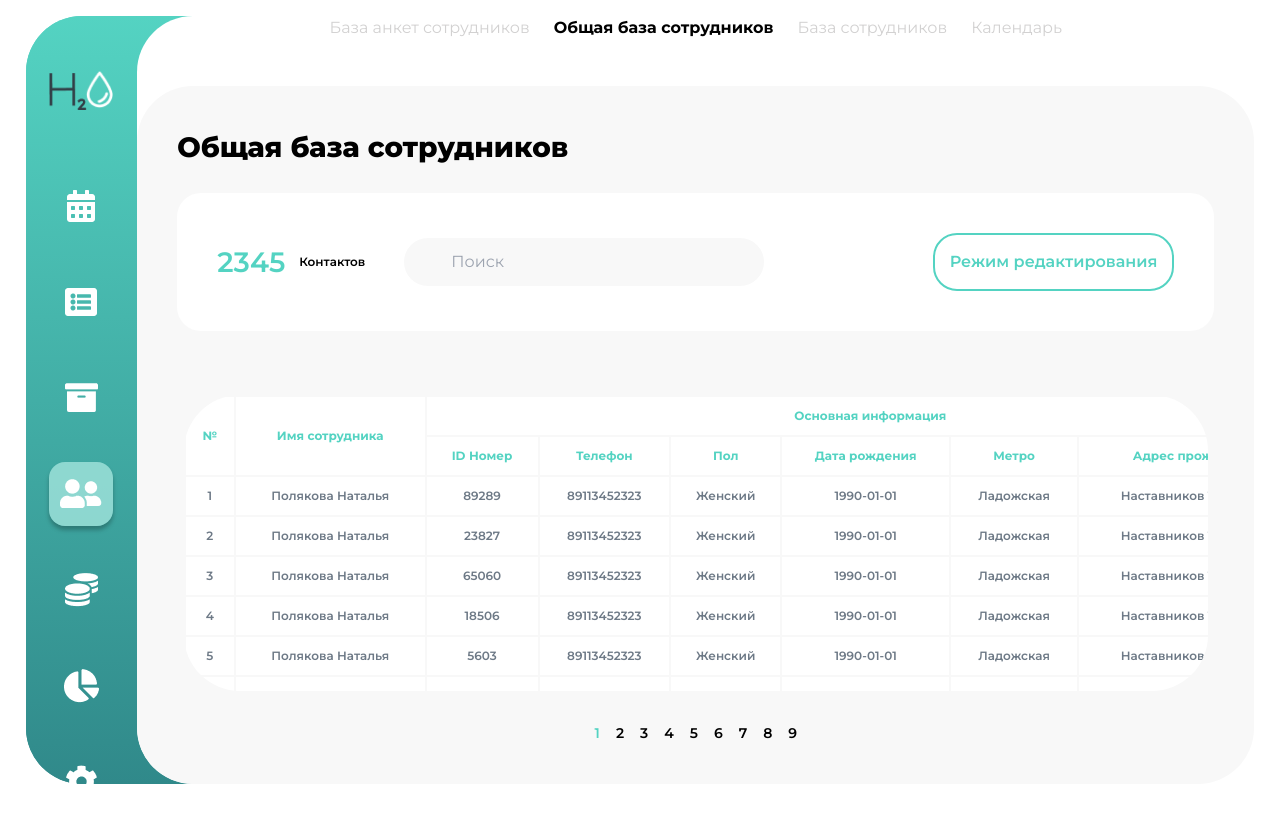
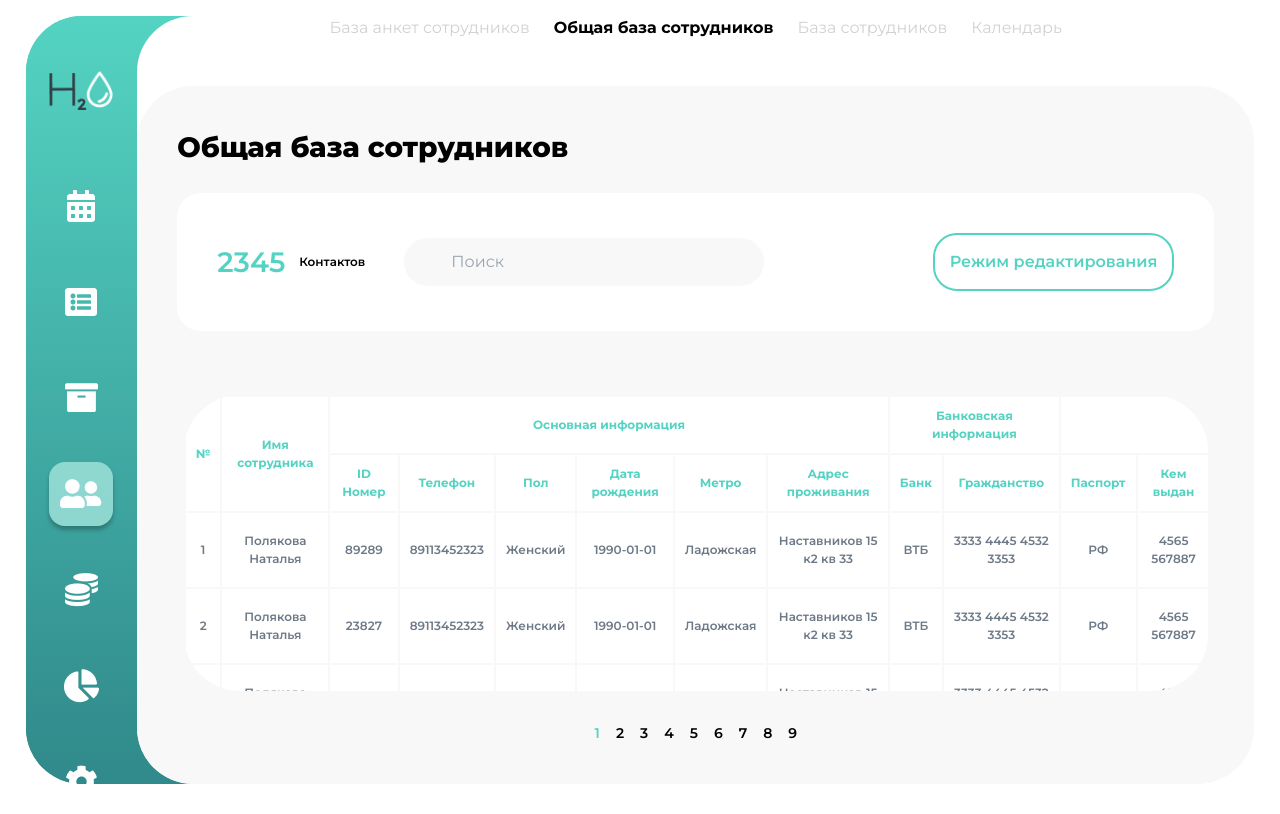
Before and after one commit to sohodoll/h2o, a React (Vite) app: page /full-employees-database in a window 1280 px wide. Built offline with nearby package versions, Linux system fonts and the light colour scheme.

Commit message:
feat: add sort and refactor

```diff
--- /dev/null
+++ b/src/api/getEmployees.ts
@@ -0,0 +1,24 @@
+import { store } from 'store/store';
+
+export const getEmployees = ({
+  pageNum,
+  sort,
+}: {
+  pageNum: number;
+  sort?: { type: 'id' | 'count'; order: 'asc' | 'desc' };
+}) => {
+  const { employees } = store;
+  let currentPageEmployees = employees[pageNum];
+
+  if (sort) {
+    const { type, order } = sort;
+    currentPageEmployees = currentPageEmployees.sort((a, b) => {
+      if (order === 'asc') {
+        return a[type] - b[type];
+      }
+      return b[type] - a[type];
+    });
+  }
+
+  return currentPageEmployees;
+};
--- a/src/components/Main/GeneralEmployeesPage/GeneralEmployeesPage.tsx
+++ b/src/components/Main/GeneralEmployeesPage/GeneralEmployeesPage.tsx
@@ -1,49 +1,30 @@
 import { store } from 'store/store';
 import React, { useEffect } from 'react';
 import styles from './styles.module.css';
-
-const getEmployees = ({ pageNum }: { pageNum: number }) => {
-  const { employees } = store;
-
-  const mapped = employees[pageNum].map((employee) => {
-    return (
-      <tr className={styles.employeeRow} key={employee.id}>
-        <td>{employee.count}</td>
-        <td>{employee.name}</td>
-        <td colSpan={1}>{employee.id}</td>
-        <td colSpan={1}>{employee.cell}</td>
-        <td colSpan={1}>{employee.gender}</td>
-        <td colSpan={1}>{employee.birthDate}</td>
-        <td colSpan={1}>{employee.station}</td>
-        <td colSpan={1}>{employee.address}</td>
-        <td colSpan={1}>{employee.bank}</td>
-        <td colSpan={1}>{employee.cardNum}</td>
-      </tr>
-    );
-  });
-
-  return mapped;
-};
+import { SortType } from './types/SortType';
+import { EmployeesElements } from './components/EmployeesElements';
 
 export const GeneralEmployeesPage = () => {
   const [page, setPage] = React.useState(1);
+  const [sort, setSort] = React.useState<SortType>({
+    type: 'count',
+    order: 'asc',
+  });
+
   const [employees, setEmployees] = React.useState(
-    getEmployees({ pageNum: page })
+    EmployeesElements({ pageNum: page, sort })
   );
 
-  const changePageNum = (
-    e: React.MouseEvent<HTMLButtonElement, MouseEvent>
-  ) => {
-    const target = e.target as HTMLDivElement;
-    const pageNum = target.innerText;
-    setPage(+pageNum);
-  };
+  const changePageNum = React.useCallback(
+    (e: React.MouseEvent<HTMLButtonElement, MouseEvent>) => {
+      const target = e.target as HTMLDivElement;
+      const pageNum = target.innerText;
+      setPage(+pageNum);
+    },
+    []
+  );
 
-  useEffect(() => {
-    setEmployees(getEmployees({ pageNum: page }));
-  }, [page]);
-
-  const createPages = () => {
+  const createPages = React.useCallback(() => {
     const { totalCount } = store;
     const pages = [];
     for (let i = 1; i <= Math.ceil(totalCount / 8); i++) {
@@ -60,7 +41,27 @@ export const GeneralEmployeesPage = () => {
       pages.push(pageElement);
     }
     return pages;
-  };
+  }, [page, changePageNum]);
+
+  const sortById = React.useCallback(() => {
+    if (!sort) {
+      setSort({ type: 'id', order: 'asc' });
+    } else {
+      setSort({ type: 'id', order: sort.order === 'asc' ? 'desc' : 'asc' });
+    }
+  }, [sort]);
+
+  const sortByNum = React.useCallback(() => {
+    if (!sort) {
+      setSort({ type: 'count', order: 'asc' });
+    } else {
+      setSort({ type: 'count', order: sort.order === 'asc' ? 'desc' : 'asc' });
+    }
+  }, [sort]);
+
+  useEffect(() => {
+    setEmployees(EmployeesElements({ pageNum: page, sort }));
+  }, [page, sort]);
 
   return (
     <div className={`w-full h-full ${styles.generalEmployeesPage}`}>
@@ -85,20 +86,36 @@ export const GeneralEmployeesPage = () => {
           <table>
             <thead className={styles.tableHead}>
               <tr>
-                <th rowSpan={2}>№</th>
+                <th onClick={sortByNum} rowSpan={2}>
+                  №
+                </th>
                 <th rowSpan={2}>Имя сотрудника</th>
                 <th colSpan={6}>Основная информация</th>
                 <th colSpan={2}>Банковская информация</th>
+                <th colSpan={11}>Документы сотрудника</th>
               </tr>
               <tr>
-                <th colSpan={1}>ID Номер</th>
+                <th onClick={sortById} colSpan={1}>
+                  ID Номер
+                </th>
                 <th colSpan={1}>Телефон</th>
                 <th colSpan={1}>Пол</th>
                 <th colSpan={1}>Дата рождения</th>
                 <th colSpan={1}>Метро</th>
                 <th colSpan={1}>Адрес проживания</th>
                 <th colSpan={1}>Банк</th>
-                <th colSpan={1}>Номер карты</th>
+                <th colSpan={1}>Гражданство</th>
+                <th colSpan={1}>Паспорт</th>
+                <th colSpan={1}>Кем выдан</th>
+                <th colSpan={1}>Срок действия</th>
+                <th colSpan={1}>Место рождения</th>
+                <th colSpan={1}>Адрес прописки</th>
+                <th colSpan={1}>Срок действия</th>
+                <th colSpan={1}>Патент</th>
+                <th colSpan={1}>Срок дейтсвия</th>
+                <th colSpan={1}>СНИЛС</th>
+                <th colSpan={1}>ИНН</th>
+                <th colSpan={1}>Мед. книжка</th>
               </tr>
             </thead>
             <tbody className={styles.tableBody}>{employees}</tbody>
--- /dev/null
+++ b/src/components/Main/GeneralEmployeesPage/components/EmployeesElements.tsx
@@ -0,0 +1,42 @@
+import { getEmployees } from 'api/getEmployees';
+import styles from '../styles.module.css';
+
+export const EmployeesElements = ({
+  pageNum,
+  sort,
+}: {
+  pageNum: number;
+  sort?: { type: 'id' | 'count'; order: 'asc' | 'desc' };
+}) => {
+  const currentPageEmployees = getEmployees({ pageNum, sort });
+
+  const mapped = currentPageEmployees.map((employee) => {
+    return (
+      <tr className={styles.employeeRow} key={employee.id}>
+        <td>{employee.count}</td>
+        <td>{employee.name}</td>
+        <td colSpan={1}>{employee.id}</td>
+        <td colSpan={1}>{employee.cell}</td>
+        <td colSpan={1}>{employee.gender}</td>
+        <td colSpan={1}>{employee.birthDate}</td>
+        <td colSpan={1}>{employee.station}</td>
+        <td colSpan={1}>{employee.address}</td>
+        <td colSpan={1}>{employee.bank}</td>
+        <td colSpan={1}>{employee.cardNum}</td>
+        <td colSpan={1}>{employee.residency}</td>
+        <td colSpan={1}>{employee.passport}</td>
+        <td colSpan={1}>{employee.passportAddress}</td>
+        <td colSpan={1}>{employee.passportDate}</td>
+        <td colSpan={1}>{employee.birthPlace}</td>
+        <td colSpan={1}>{employee.signAddress}</td>
+        <td colSpan={1}>{employee.patent}</td>
+        <td colSpan={1}>{employee.deadline}</td>
+        <td colSpan={1}>{employee.snils}</td>
+        <td colSpan={1}>{employee.inn}</td>
+        <td colSpan={1}>{employee.medicine}</td>
+      </tr>
+    );
+  });
+
+  return mapped;
+};
--- a/src/components/Main/GeneralEmployeesPage/styles.module.css
+++ b/src/components/Main/GeneralEmployeesPage/styles.module.css
@@ -77,7 +77,7 @@
 }
 
 table {
-  width: 110vw;
+  width: 150vw;
   border-collapse: collapse;
 }
 
--- /dev/null
+++ b/src/components/Main/GeneralEmployeesPage/types/SortType.ts
@@ -0,0 +1,4 @@
+export type SortType = {
+  type: 'id' | 'count';
+  order: 'asc' | 'desc';
+};
--- a/src/components/Navbar/Navbar.tsx
+++ b/src/components/Navbar/Navbar.tsx
@@ -12,8 +12,8 @@ import charts from '../../assets/icons/charts.png';
 const applyActiveStyle = ({ isActive }: { isActive: boolean }) => {
   return {
     display: 'flex',
-    'justify-content': 'center',
-    'align-items': 'center',
+    justifyContent: 'center',
+    alignItems: 'center',
     width: '64px',
     height: '64px',
     background: isActive ? 'rgba(169, 233, 224, 0.75)' : '',
@@ -29,43 +29,33 @@ export const Navbar = () => {
         <img className={styles.logo} src={logo} alt="logo" />
         <nav>
           <ul className={styles.sidebarLinks}>
-            <li>
             <NavLink style={applyActiveStyle} to="/calendar">
               <img src={calendar} alt="calendar" />
             </NavLink>
-            </li>
-            <li>
+
             <NavLink style={applyActiveStyle} to="/employees-forms">
               <img src={list} alt="list" />
             </NavLink>
-            </li>
-            <li>
+
             <NavLink style={applyActiveStyle} to="/store">
               <img src={store} alt="store" />
             </NavLink>
-            </li>
-            <li>
+
             <NavLink style={applyActiveStyle} to="/full-employees-database">
               <img src={employees} alt="employees" />
             </NavLink>
-            </li>
-            <li>
+
             <NavLink style={applyActiveStyle} to="/employees-database">
               <img src={database} alt="database" />
             </NavLink>
-            </li>
-            <li>
+
             <NavLink style={applyActiveStyle} to="/charts">
               <img src={charts} alt="charts" />
             </NavLink>
-            </li>
-            <li>
-              <li>
+
             <NavLink style={applyActiveStyle} to="/settings">
               <img src={settings} alt="settings" />
             </NavLink>
-              </li>
-            </li>
           </ul>
         </nav>
       </div>
--- a/src/store/store.ts
+++ b/src/store/store.ts
@@ -9,6 +9,17 @@ export type Employee = {
   address: string;
   bank: string;
   cardNum: string;
+  residency: string;
+  passport: string;
+  passportAddress: string;
+  passportDate: string;
+  birthPlace: string;
+  signAddress: string;
+  patent: string;
+  deadline: string;
+  snils: string;
+  inn: string;
+  medicine: string;
 };
 
 const createEmployees = () => {
@@ -28,6 +39,17 @@ const createEmployees = () => {
         address: 'Наставников 15 к2 кв 33',
         bank: 'ВТБ',
         cardNum: '3333 4445 4532 3353',
+        residency: 'РФ',
+        passport: '4565 567887',
+        passportAddress: 'ТП 44 по СПб т Лен обл',
+        passportDate: '12.09.2024',
+        birthPlace: 'Узбекистан',
+        signAddress: 'Наставников 15к2 кв33',
+        patent: 'Регистрация',
+        deadline: '12.09.2024',
+        snils: '111-345-344 11',
+        inn: '354790582525',
+        medicine: '-',
       };
     }
     employees[i] = employeeObjects;
--- a/vite.config.ts
+++ b/vite.config.ts
@@ -24,6 +24,7 @@ const alias: AliasOptions = getAlias([
   'utils',
   'mocks',
   'store',
+  'api',
 ]);
 
 export default defineConfig({
```
Lines whose indentation alone changed are shown as unchanged.
